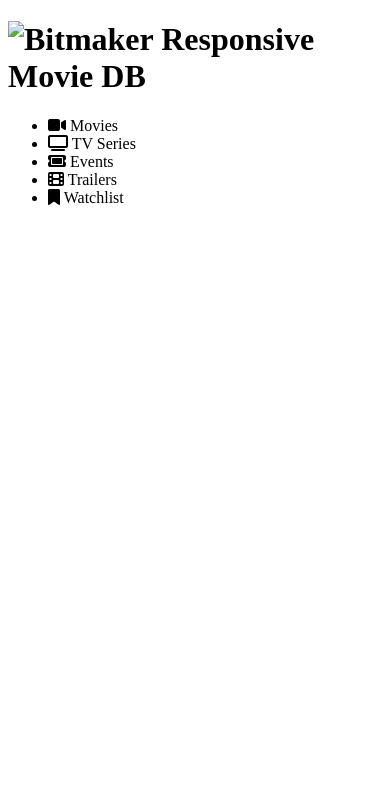
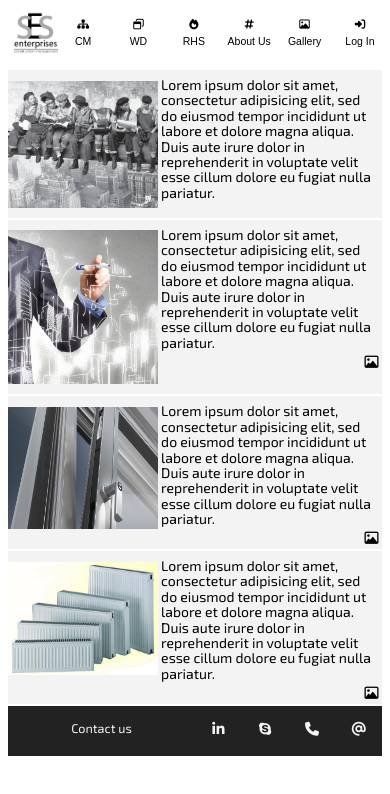
Before and after one commit to bencekiss/ses, a plain HTML site: page index.html in a window 390 px wide. Drawn offline with Linux system fonts and the light colour scheme; a web font is replaced by a local one.

Commit message:
first version of the page - mobile

```diff
--- a/css/main.css
+++ b/css/main.css
@@ -0,0 +1,229 @@
+html{
+  font-size: 14px;
+  font-family: 'Exo 2', sans-serif;
+
+}
+img{
+  max-width: 100%;
+}
+
+
+*,
+*::before,
+*::after {
+  box-sizing: inherit;
+}
+
+/* CLEARFIX - for ensuring floated elements are contained in their parent */
+.clearfix::after {
+  content: "";
+  display: table;
+  clear: both;
+}
+
+
+.site-header{
+  font-family: 'Allerta Stencil', sans-serif;
+  font-size: 0.75rem;
+  position: fixed;
+  top: 0;
+  left: 0;
+  right: 0;
+  width: 100%;
+  background-color: white;
+  color: black;
+  height: 60px;
+  overflow: hidden;
+}
+site-nav{
+  overflow: hidden;
+}
+
+.site-nav-list{
+  margin: 0;
+  padding:0;
+  list-style-type: none;
+}
+
+.site-nav-item{
+  float: left;
+  width: 14.2%;
+  height: 80px;
+  padding-top: 1.25rem;
+  text-align: center;
+
+  display: inline-block;
+}
+
+.nav-links{
+  text-decoration: none;
+  color: #000000;
+
+}
+.site-logo-image{
+  max-width: 80%;
+  margin:-1.75rem 0 0 1rem;
+  padding-top: 0.5rem;
+
+}
+
+
+.site-nav-item > .fa {
+  font-size: 1.75rem;
+}
+
+.site-nav-item:hover {
+  background-color: #f3f3f3;
+  color: #535353;
+  cursor: pointer;
+}
+
+.site-nav-item-label:hover {
+  background-color: #f3f3f3;
+  text-decoration: none;
+  color: #535353;
+  cursor: pointer;
+}
+
+.site-nav-item-label {
+  display: block;
+  margin-top: 0.5em;
+}
+.site-nav-item-label-lg{
+  display: none;
+}
+.site-nav-item-label-sm{
+  display:block;
+  margin-top: 0.5em;
+}
+.site-nav-item-label-sm:hover {
+  background-color: #f3f3f3;
+  color: #535353;
+  cursor: pointer;
+}
+ul > li:first-child:hover{
+  background-color: #ffffff;
+
+}
+
+
+
+
+main{
+  margin-top:70px;
+  background-color: #f3f3f3;
+}
+
+.pic-lg{
+  display:none;
+}
+.intro,
+.cm,
+.rhs,
+.windows-doors{
+  display: block;
+  overflow: hidden;
+  padding: 0.25rem 0;
+  border-bottom: 2px solid white;
+}
+.intro-pic,
+.cm-pic,
+.wd-pic,
+.rhs-pic{
+  float: left;
+  width: 40%;
+  display: inline-block;
+}
+
+.intro-pic img,
+.cm-pic img,
+.wd-pic img,
+.rhs-pic img{
+  padding:0.25rem 0;
+  margin-top: 0.25rem;
+  overflow: hidden;
+}
+
+.intro-details,
+.cm-details,
+.wd-details,
+.rhs-details{
+  float: right;
+  width: 60%;
+  display: inline-block;
+  margin: 0;
+  line-height: 1.1rem;
+}
+.intro-details p,
+.cm-details p,
+.wd-details p,
+.rhs-details p{
+  padding: 0.25rem;
+}
+
+
+
+.overview{
+  margin: 0;
+}
+.gallery{
+  float: right;
+  text-align: right;
+  padding: 0 0.25rem;
+}
+
+
+
+footer{
+  clear: both;
+  height: 50px;
+  width: 100%;
+  text-align: center;
+  overflow: hidden;
+  color: #f3f3f3;
+  background-color: #222222;
+}
+
+.footer-text{
+  float: left;
+  width: 50%;
+  /*overflow: hidden;*/
+  margin: 1rem 0;
+}
+
+.footer-text p {
+  /*float: left;
+  width: 50%;*/
+  margin: 0;
+  padding: 0;
+  font-size: 0.9rem;
+  /*display: inline-block;*/
+}
+/*.footer-text i{
+  float: right;
+  width: 50%;
+  padding: 0.25rem 0;
+  display: inline-block;
+  color: black;
+}*/
+.footer-icons{
+  float: right;
+  width: 50%;
+  overflow: hidden;
+}
+
+.footer-icons ul{
+  list-style-type: none;
+  overflow: hidden;
+  padding: 0;
+}
+.footer-icons li{
+  display: inline-block;
+  float: right;
+  width: 25%;
+
+}
+.footer-icons a{
+  text-decoration: none;
+  color: #f3f3f3;
+}
--- a/index.html
+++ b/index.html
@@ -4,7 +4,8 @@
     <meta charset="utf-8">
     <title>SES webpage</title>
     <link rel="stylesheet" href="css/main.css" />
-    <link rel="stylesheet" href="https://fonts.googleapis.com/css?family=Montserrat|Source+Sans+Pro">
+    <link href="https://fonts.googleapis.com/css?family=Exo+2" rel="stylesheet">
+    <link href="https://fonts.googleapis.com/css?family=Allerta+Stencil" rel="stylesheet">
 
     <meta name="viewport"content="width=device-width, initial-scale=1.0">
     <script src="https://use.fontawesome.com/427c01bf2d.js" charset="utf-8"></script>
@@ -12,37 +13,139 @@
   </head>
   <body>
     <header class="site-header">
-      <h1 class="site-logo"><img src="images/logo.svg" alt="Bitmaker Responsive Movie DB" class="site-logo-image"></h1>
+
       <nav class="site-nav">
         <ul class="site-nav-list">
           <li class="site-nav-item">
-            <i class="fa fa-video-camera"></i>
-            <span class="site-nav-item-label">Movies</span>
+            <a class="nav-links" href="index.html"><img src="images/SES_logo3.jpg" alt="SES Responsive Website" class="site-logo-image"></a>
           </li>
           <li class="site-nav-item">
-            <i class="fa fa-television"></i>
-            <span class="site-nav-item-label">TV Series</span>
+            <a class="nav-links" href="cm.html">
+              <i class="fa fa-sitemap"></i> <!--fa-building-o-->
+              <span class="site-nav-item-label-lg">Construction Management</span>
+              <span class="site-nav-item-label-sm">CM</span>
+            </a>
           </li>
           <li class="site-nav-item">
-            <i class="fa fa-ticket"></i>
-            <span class="site-nav-item-label">Events</span>
+            <a class="nav-links" href="wd.html">
+              <i class="fa fa-window-restore"></i>
+              <span class="site-nav-item-label-lg">Windows and Doors</span>
+              <span class="site-nav-item-label-sm">WD</span>
+            </a>
           </li>
           <li class="site-nav-item">
-            <i class="fa fa-film"></i>
-            <span class="site-nav-item-label">Trailers</span>
+            <a class="nav-links" href="rhs.html">
+              <i class="fa fa-fire"></i>
+              <span class="site-nav-item-label-lg">Radiator Heating Systems</span>
+              <span class="site-nav-item-label-sm">RHS</span>
+            </a>
           </li>
           <li class="site-nav-item">
-            <i class="fa fa-bookmark"></i>
-            <span class="site-nav-item-label">Watchlist</span>
+            <a class="nav-links" href="aboutus.html">
+              <i class="fa fa-hashtag"></i>
+              <span class="site-nav-item-label">About Us</span>
+            </a>
+          </li>
+          <li class="site-nav-item">
+            <a class="nav-links" href="gallery.html">
+              <i class="fa fa-picture-o"></i>
+              <span class="site-nav-item-label">Gallery</span>
+            </a>
+          </li>
+          <li class="site-nav-item">
+            <a class="nav-links" href="Timesheet_management">
+              <i class="fa fa-sign-in"></i>
+              <span class="site-nav-item-label">Log In</span>
+            </a>
           </li>
         </ul>
       </nav>
     </header>
-    <main>
+
+    <main class="home">
+        <article class="intro">
+          <div class="intro-pic">
+            <img class="pic-sm" src="images/intro.jpg" alt="Small Introduction Picture">
+            <img class="pic-lg" src="#" alt="Large Introduction Picture">
+          </div>
+          <div class="intro-details">
+            <p class="overview">Lorem ipsum dolor sit amet, consectetur adipisicing elit, sed do eiusmod tempor incididunt ut labore et dolore magna aliqua. Duis aute irure dolor in reprehenderit in voluptate velit esse cillum dolore eu fugiat nulla pariatur.</p>
+          </div>
+        </article>
+
+
+        <article class="cm">
+          <div class="cm-pic">
+            <a href="cm.html"><img class="pic-sm" src="images/cm.jpg" alt="Small Construction Management Picture"></a>
+            <a href="cm.html"><img class="pic-lg" src="#" alt="Large Construction Management Picture"></a>
+          </div>
+          <div class="cm-details">
+            <p class="overview">Lorem ipsum dolor sit amet, consectetur adipisicing elit, sed do eiusmod tempor incididunt ut labore et dolore magna aliqua. Duis aute irure dolor in reprehenderit in voluptate velit esse cillum dolore eu fugiat nulla pariatur.</p>
+            <div class="gallery">
+                <i class="fa fa-picture-o"></i>
+                <!-- <span class="cm-gallery">Gallery</span> -->
+            </div>
+          </div>
+        </article>
+
+        <article class="windows-doors">
+          <div class="wd-pic">
+            <a href="wd.html"><img class="pic-sm" src="images/wd.jpg" alt="Small Windows Picture"></a>
+            <a href="wd.html"><img class="pic-lg" src="#" alt="Large Windows Picture"></a>
+          </div>
+          <div class="wd-details">
+            <p class="overview">Lorem ipsum dolor sit amet, consectetur adipisicing elit, sed do eiusmod tempor incididunt ut labore et dolore magna aliqua. Duis aute irure dolor in reprehenderit in voluptate velit esse cillum dolore eu fugiat nulla pariatur.</p>
+            <div class="gallery">
+                <i class="fa fa-picture-o"></i>
+                <!-- <span class="cm-gallery">Gallery</span> -->
+            </div>
+          </div>
+        </article>
+
+        <article class="rhs">
+          <div class="rhs-pic">
+            <a href="rhs.html"><img class="pic-sm" src="images/rhs.jpg" alt="Small Radiator Heating System Picture"></a>
+            <a href="rhs.html"><img class="pic-lg" src="#" alt="Large Radiator Heating System Picture"></a>
+          </div>
+          <div class="rhs-details">
+            <p class="overview">Lorem ipsum dolor sit amet, consectetur adipisicing elit, sed do eiusmod tempor incididunt ut labore et dolore magna aliqua. Duis aute irure dolor in reprehenderit in voluptate velit esse cillum dolore eu fugiat nulla pariatur.</p>
+            <div class="gallery">
+                <i class="fa fa-picture-o"></i>
+                <!-- <span class="cm-gallery">Gallery</span> -->
+            </div>
+          </div>
+        </article>
 
     </main>
     <footer>
-
+      <div class="footer-text">
+        <!-- <i class="fa fa-power-off"></i> -->
+        <p>Contact us</p>
+      </div>
+      <div class="footer-icons">
+        <ul>
+          <li>
+            <a href="#">
+              <i class="fa fa-at"></i>
+            </a>
+          </li>
+          <li>
+            <a href="#">
+              <i class="fa fa-phone"></i>
+            </a>
+          </li>
+          <li>
+            <a href="#">
+              <i class="fa fa-skype"></i>
+            </a>
+          </li>
+          <li>
+            <a href="#">
+              <i class="fa fa-linkedin"></i>
+            </a>
+          </li>
+        </ul>
+      </div>
     </footer>
   </body>
 </html>
```
Also changed, not shown: images/SES_logo3.jpg (added), images/cm.jpg (added), images/intro.jpg (added), images/rhs.jpg (added), images/wd.jpg (added).
